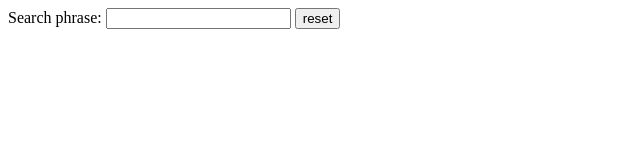
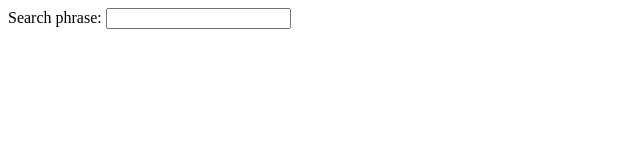
Before and after one commit to patryktomasztomaszek/goit-js-hw-10, a plain HTML site: page index.html in a window 1280 px wide. Shown: the whole page, without its empty margins (0-640 px from the left). Drawn offline with Linux system fonts and the light colour scheme.

Commit message:
Deploying to gh-pages from @ patryktomasztomaszek/goit-js-hw-10@5acae6b3a6903353578dc0b8d4afaa66564c4293 🚀

```diff
--- a/index.html
+++ b/index.html
@@ -1 +1 @@
-<!DOCTYPE html><html lang="en"><head><meta charset="utf-8"><meta http-equiv="X-UA-Compatible" content="IE=edge"><meta name="viewport" content="width=device-width, initial-scale=1.0"><link rel="stylesheet" href="/parcel-project-template/index.eb291a8c.css"><title>Homework 10</title></head><body> <label for="search-box"> Search phrase: <input type="text" id="search-box"> <button type="button" id="reset-button">reset</button> </label>  <ul class="country-list"></ul> <div class="country-info"></div> <script src="/parcel-project-template/index.89f5d26e.js" type="module"></script><script src="/parcel-project-template/index.f3810a71.js" nomodule="" defer></script> </body></html>
+<!DOCTYPE html><html lang="en"><head><meta charset="utf-8"><meta http-equiv="X-UA-Compatible" content="IE=edge"><meta name="viewport" content="width=device-width, initial-scale=1.0"><link rel="stylesheet" href="/goit-js-hw-10/index.eb291a8c.css"><title>Homework 10</title></head><body> <label for="search-box"> Search phrase: <input type="text" id="search-box">  </label>  <ul class="country-list"></ul> <div class="country-info"></div> <script src="/goit-js-hw-10/index.89f5d26e.js" type="module"></script><script src="/goit-js-hw-10/index.f3810a71.js" nomodule="" defer></script> </body></html>
```
